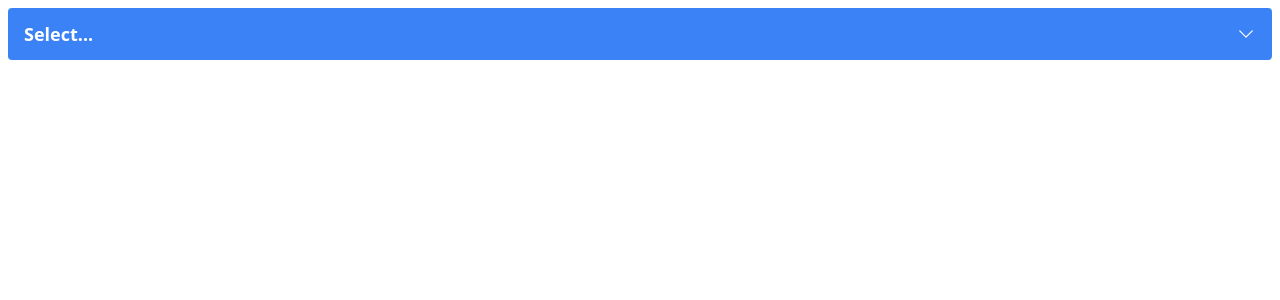
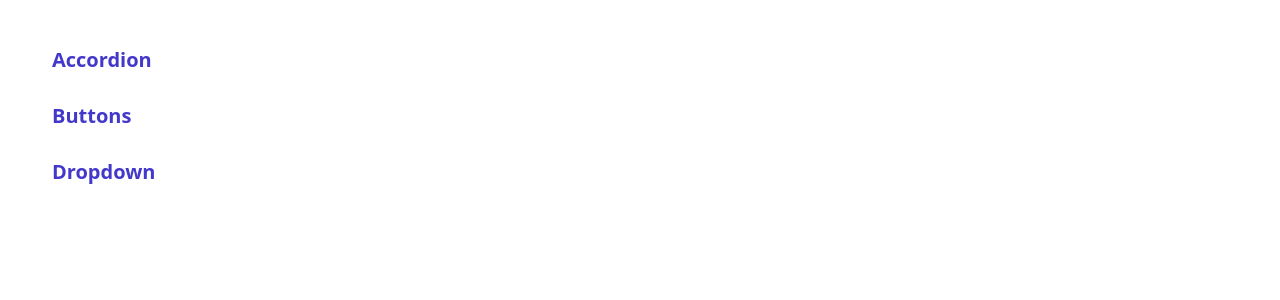
Before and after one commit to marichelle/component-library, a React (Create React App) app: page / in a window 1280 px wide. Shown: the top 300 px of the page. Built offline with nearby package versions, Linux system fonts and the light colour scheme.

Commit message:
Add manual routing

```diff
--- a/src/App.jsx
+++ b/src/App.jsx
@@ -1,10 +1,25 @@
+import SideBar from './components/SideBar/SideBar'
+import { useNavigationContext } from './contexts/NavigationContext'
+import AccordionPage from './pages/AccordionPage'
+import ButtonPage from './pages/ButtonPage'
 import DropdownPage from './pages/DropdownPage'
 
 function App() {
+  const { currentPath } = useNavigationContext()
+
   return (
-    <>
-      <DropdownPage />
-    </>
+    <div className="flex p-8">
+      {/* Static sidebar for desktop */}
+      <div className="grid grid-cols-1 w-72">
+        <SideBar />
+      </div>
+
+      <main className="w-full">
+        {currentPath === '/accordion' && <AccordionPage />}
+        {currentPath === '/buttons' && <ButtonPage />}
+        {currentPath === '/dropdown' && <DropdownPage />}
+      </main>
+    </div>
   )
 }
 
--- a/src/components/Accordion/Accordion.jsx
+++ b/src/components/Accordion/Accordion.jsx
@@ -3,7 +3,7 @@ import { useState } from 'react'
 import { ChevronDownIcon } from '@heroicons/react/24/solid'
 
 function Accordion({ items }) {
-  const [expandedIndex, setExpandedIndex] = useState(-1)
+  const [expandedIndex, setExpandedIndex] = useState(0)
 
   const handleClick = nextIndex =>
     setExpandedIndex(prevState => (prevState === nextIndex ? -1 : nextIndex))
@@ -27,14 +27,16 @@ function Accordion({ items }) {
         return (
           <li className={itemClassName} key={id}>
             <button
-              className="flex items-center justify-between w-full text-left text-xl bg-indigo-700 text-white p-2"
+              className="flex items-center justify-between w-full text-left text-xl bg-indigo-500 text-white px-4 py-2"
               onClick={() => handleClick(index)}
             >
               {label}
               <ChevronDownIcon className={chevronClassName} />
             </button>
             {isExpanded && (
-              <p className="p-2 bg-indigo-50 text-indigo-900">{content}</p>
+              <p className="px-4 py-2 bg-indigo-50 text-indigo-700">
+                {content}
+              </p>
             )}
           </li>
         )
--- a/src/components/Button/Button.jsx
+++ b/src/components/Button/Button.jsx
@@ -19,7 +19,7 @@ function Button({
     'py-1.5',
     'border',
     'font-semibold',
-    'text-sm',
+    'text-lg',
     'shadow-md',
     'hover:shadow-none',
     {
--- a/src/components/Dropdown/Dropdown.jsx
+++ b/src/components/Dropdown/Dropdown.jsx
@@ -11,7 +11,7 @@ function Dropdown({ options, value, onChange }) {
   const chevronClassName = cn('w-5', 'h-5', 'transition-all', {
     'rotate-180': isOpen,
   })
-  const topPanelClassName = cn('bg-blue-500 font-semibold text-white', {
+  const topPanelClassName = cn('bg-indigo-500 font-semibold text-white', {
     rounded: !isOpen,
     'rounded-t': isOpen,
   })
@@ -41,12 +41,12 @@ function Dropdown({ options, value, onChange }) {
         <ChevronDownIcon className={chevronClassName} />
       </PanelButton>
       {isOpen && (
-        <div className="bg-blue-200 rounded-b overflow-hidden">
+        <div className="bg-indigo-200 rounded-b overflow-hidden">
           {options.map(option => {
             const { label, value } = option
             return (
               <PanelButton
-                className="hover:bg-blue-500 hover:text-white"
+                className="text-indigo-700 hover:bg-indigo-500 hover:text-white"
                 key={value}
                 onClick={() => handleOptionClick(option)}
               >
--- /dev/null
+++ b/src/components/Link/Link.jsx
@@ -0,0 +1,18 @@
+import { useNavigationContext } from '../../contexts/NavigationContext'
+
+function Link({ children, to, ...rest }) {
+  const { navigate } = useNavigationContext()
+
+  const handleClick = e => {
+    e.preventDefault()
+    navigate(to)
+  }
+
+  return (
+    <a href={to} onClick={handleClick} {...rest}>
+      {children}
+    </a>
+  )
+}
+
+export default Link
--- /dev/null
+++ b/src/components/SideBar/SideBar.jsx
@@ -0,0 +1,44 @@
+import classNames from 'classnames'
+
+import { useNavigationContext } from '../../contexts/NavigationContext'
+import Link from '../Link/Link'
+
+const navigation = [
+  {
+    name: 'Accordion',
+    path: '/accordion',
+  },
+  {
+    name: 'Buttons',
+    path: '/buttons',
+  },
+  {
+    name: 'Dropdown',
+    path: '/dropdown',
+  },
+]
+
+function SideBar() {
+  const { currentPath } = useNavigationContext()
+
+  return (
+    <nav className="flex flex-1 flex-col">
+      {navigation.map(({ name, path }) => {
+        return (
+          <Link
+            key={name}
+            to={path}
+            className={classNames(
+              currentPath === path ? 'border-indigo-700' : 'border-white',
+              'my-2 pl-4 py-2 text-indigo-700 text-xl leading-6 font-semibold border-l-4'
+            )}
+          >
+            {name}
+          </Link>
+        )
+      })}
+    </nav>
+  )
+}
+
+export default SideBar
--- /dev/null
+++ b/src/contexts/NavigationContext.js
@@ -0,0 +1,37 @@
+import { createContext, useContext, useEffect, useState } from 'react'
+
+const NavigationContext = createContext()
+
+const NavigationContextProvider = ({ children }) => {
+  const [currentPath, setCurrentPath] = useState(window.location.pathname)
+
+  const navigate = to => {
+    window.history.pushState({}, '', to)
+    setCurrentPath(to)
+  }
+
+  useEffect(() => {
+    const handler = () => {
+      setCurrentPath(window.location.pathname)
+    }
+
+    window.addEventListener('popstate', handler)
+
+    return () => window.removeEventListener('popstate', handler)
+  }, [])
+
+  return (
+    <NavigationContext.Provider
+      value={{
+        currentPath,
+        navigate,
+      }}
+    >
+      {children}
+    </NavigationContext.Provider>
+  )
+}
+
+const useNavigationContext = () => useContext(NavigationContext)
+
+export { NavigationContextProvider, useNavigationContext }
--- a/src/index.js
+++ b/src/index.js
@@ -1,8 +1,13 @@
 import ReactDOM from 'react-dom/client'
 
 import App from './App'
+import { NavigationContextProvider } from './contexts/NavigationContext'
 import './styles/index.css'
 
 const root = ReactDOM.createRoot(document.getElementById('root'))
 
-root.render(<App />)
+root.render(
+  <NavigationContextProvider>
+    <App />
+  </NavigationContextProvider>
+)
--- a/src/pages/AccordionPage.jsx
+++ b/src/pages/AccordionPage.jsx
@@ -1,27 +1,6 @@
 import Accordion from '../components/Accordion/Accordion'
 
-const faq1 = [
-  {
-    id: 1,
-    label: 'Modi, a?',
-    content:
-      'Lorem ipsum dolor sit amet consectetur adipisicing elit. Minus, saepe fugiat? Mollitia, magni omnis. Beatae mollitia ex aspernatur maiores, illum modi, provident officiis corporis atque in tenetur blanditiis quidem sequi, recusandae consectetur repellendus sint veritatis sit. Quia in quam sequi ea nostrum qui, eaque illo facilis voluptas similique? Officiis, dolore.',
-  },
-  {
-    id: 2,
-    label: 'Fugit, commodi?',
-    content:
-      'Lorem ipsum dolor sit amet consectetur adipisicing elit. Vel, quisquam. Doloremque distinctio in harum nesciunt suscipit quam quasi totam natus possimus excepturi hic ipsa sint illo molestias, similique fuga perspiciatis nam mollitia culpa non. Sit explicabo delectus inventore, voluptate ex molestias ipsa mollitia rerum dolorem dolorum dicta et quae exercitationem.',
-  },
-  {
-    id: 3,
-    label: 'Eaque, officiis?',
-    content:
-      'Lorem ipsum dolor sit amet consectetur adipisicing elit. Dolorem, magni vitae voluptas odio nulla reprehenderit, aliquam autem non molestiae minus reiciendis nihil distinctio et at, sapiente inventore facere! Blanditiis culpa odit praesentium reiciendis. Atque, hic qui ad magnam inventore laudantium provident illum commodi, a beatae nihil voluptatibus delectus accusantium et.',
-  },
-]
-
-const faq2 = [
+const faq = [
   {
     id: 1,
     label: 'What is digital marketing?',
@@ -43,16 +22,7 @@ const faq2 = [
 ]
 
 function AccordionPage() {
-  return (
-    <div className="flex flex-col gap-6">
-      <div>
-        <Accordion items={faq1} />
-      </div>
-      <div>
-        <Accordion items={faq2} />
-      </div>
-    </div>
-  )
+  return <Accordion items={faq} />
 }
 
 export default AccordionPage
--- a/src/pages/ButtonPage.jsx
+++ b/src/pages/ButtonPage.jsx
@@ -11,18 +11,32 @@ function ButtonPage() {
       <div className="flex flex-row">
         <Button variation="primary" onClick={handleClick}>
           <BellIcon className="w-4 h-4" />
+          With Icon
+        </Button>
+        <Button variation="primary" rounded>
+          <BellIcon className="w-4 h-4" />
+          With Icon
+        </Button>
+        <Button variation="primary" outline>
+          <BellAlertIcon className="w-4 h-4" />
+          With Icon
+        </Button>
+        <Button variation="primary" outline rounded>
+          <BellAlertIcon className="w-4 h-4" />
+          With Icon
+        </Button>
+      </div>
+      <div className="flex flex-row">
+        <Button variation="primary" onClick={handleClick}>
           Primary
         </Button>
         <Button variation="primary" rounded>
-          <BellIcon className="w-4 h-4" />
           Primary
         </Button>
         <Button variation="primary" outline>
-          <BellAlertIcon className="w-4 h-4" />
           Primary
         </Button>
         <Button variation="primary" outline rounded>
-          <BellAlertIcon className="w-4 h-4" />
           Primary
         </Button>
       </div>
```
